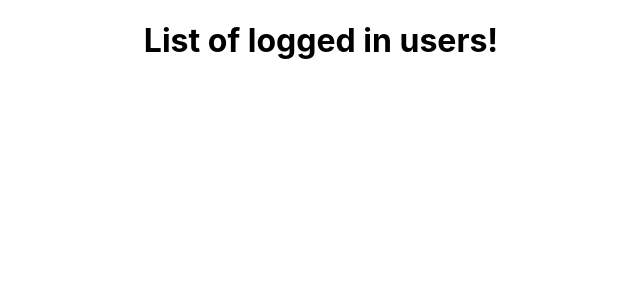
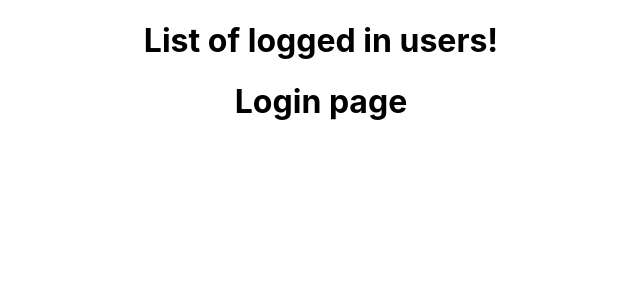
Before and after one commit to JessyVandoorn/testcase, a React (Create React App) app in the folder my-app/: page / in a window 1280 px wide. Shown: the top 300 px of the page, without its empty margins (319-959 px from the left). Built offline with nearby package versions, Linux system fonts and the light colour scheme.

Commit message:
login page setup

```diff
--- a/my-app/src/App.tsx
+++ b/my-app/src/App.tsx
@@ -2,12 +2,15 @@ import * as React from "react";
 import * as ReactDOM from "react-dom";
 
 import { Hello } from "./components/Hello";
+import { Login } from "./components/Login";
+
 import './App.css';
 
 const App: React.FC = () => {
   return (
     <div className="App">
       <Hello />
+      <Login />
     </div>
   );
 }
--- /dev/null
+++ b/my-app/src/components/Login.tsx
@@ -0,0 +1,5 @@
+import * as React from "react";
+
+export interface LoginProps {}
+
+export const Login = (props: LoginProps) => <h1>Login page</h1>;
```
